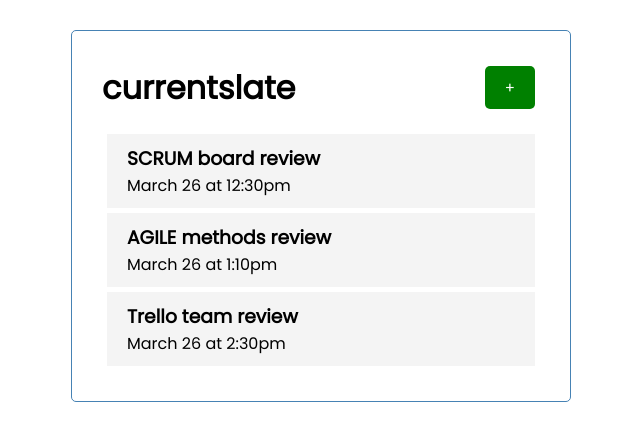
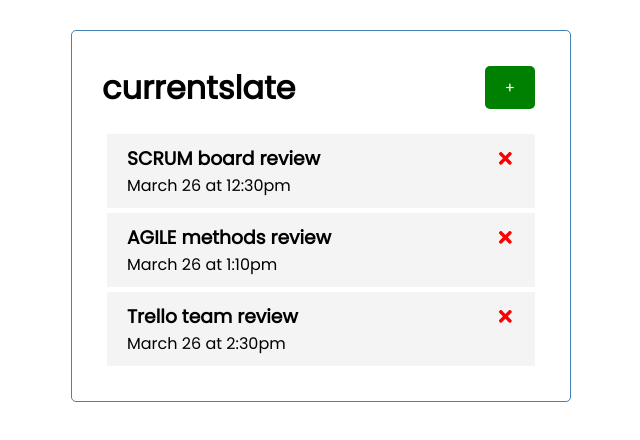
Before and after one commit to Marcus-Johnson/currentslate, a React (Create React App) app: page / in a window 1280 px wide. Shown: the top 440 px of the page, without its empty margins (319-959 px from the left). Built offline with nearby package versions, Linux system fonts and the light colour scheme.

Commit message:
hide tasks func addition

```diff
--- a/src/App.js
+++ b/src/App.js
@@ -27,10 +27,15 @@
     ]
   )
 
+  const deleteTask = (id) => {
+    setTasks(tasks.filter((task) => task.id !== id))
+  }
+
   return (
     <div className="container">
       <Header />
-      <Tasks tasks={tasks} />
+      {tasks.length > 0 ? <Tasks tasks={tasks} onDelete={deleteTask} />:
+      'Your slate is empty, add tasks to continue!'}
     </div>
   );
 }
--- a/src/components/Task.js
+++ b/src/components/Task.js
@@ -1,7 +1,14 @@
-const Task = ({ task }) => {
+import { FaTimes } from 'react-icons/fa'
+
+const Task = ({ task, onDelete }) => {
     return (
         <div className='task'>
-            <h3>{task.text}</h3>
+            <h3>{task.text} <FaTimes
+                style={{ color:'red',
+                         cursor: 'pointer' }}
+                onClick={() => onDelete(task.id)}
+                />
+            </h3>
             <p>{task.day}</p>
         </div>
     )
--- a/src/components/Tasks.js
+++ b/src/components/Tasks.js
@@ -1,10 +1,11 @@
 import Task from './Task'
 
-const Tasks = ({ tasks }) => {
+const Tasks = ({ tasks, onDelete }) => {
     return (
         <>
             {tasks.map((task) => (
-                <Task key='task.id' task={task} />
+                <Task key='task.id' task={task}
+                onDelete={onDelete} />
             ))}
         </>
     )
```
